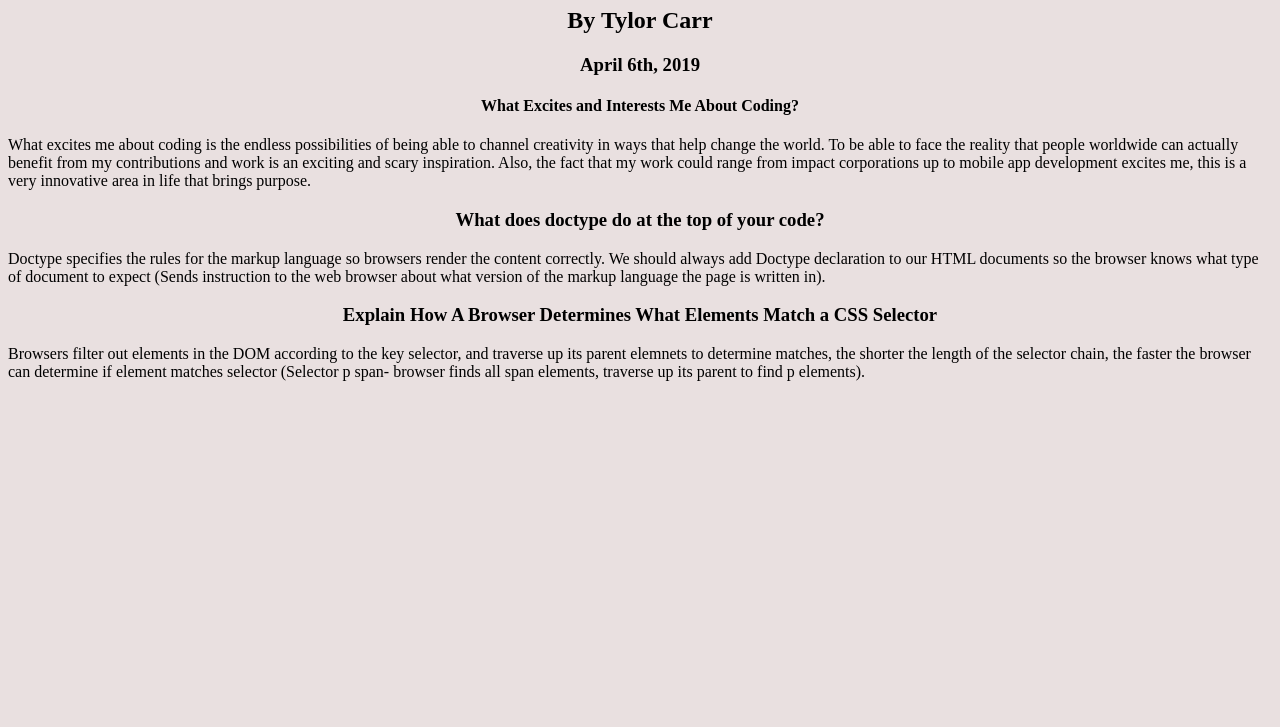
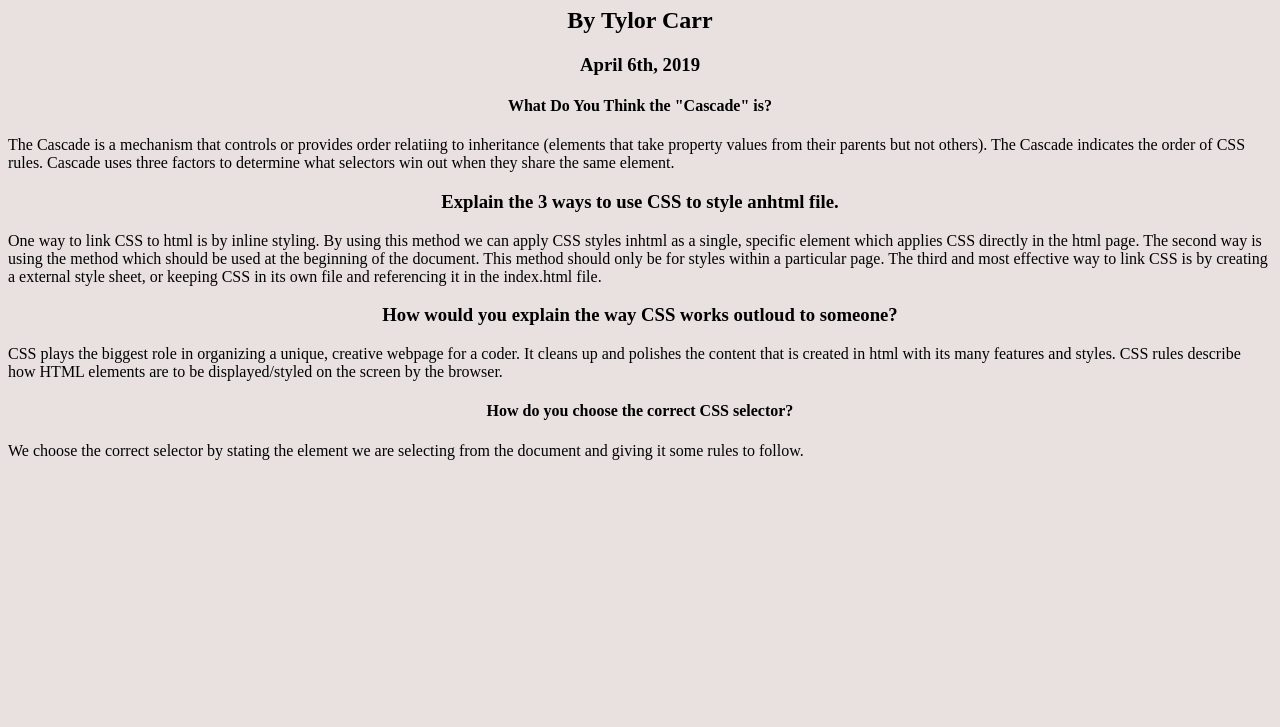
Before and after one commit to General2234/ACA_web101_Tylor_Carr, a plain HTML site: page myPortfolio/blog.html in a window 1280 px wide. Shown: the part 73-800 px from the top of the page. Drawn offline with Linux system fonts and the light colour scheme.

Commit message:
Updated Blog

```diff
--- a/myPortfolio/blog.html
+++ b/myPortfolio/blog.html
@@ -7,30 +7,37 @@
     <meta http-equiv="X-UA-Compatible" content="ie=edge" />
     <title>My Blog</title>
   </head>
-  <h1>My Blog 1</h1>
+  <h1>CSS Blog</h1>
   <h2>By Tylor Carr</h2>
   <h3>April 6th, 2019</h3>
-  <h4>What Excites and Interests Me About Coding?</h4>
+  <h4>What Do You Think the "Cascade" is?</h4>
   <body>
-    What excites me about coding is the endless possibilities of being able to
-    channel creativity in ways that help change the world. To be able to face
-    the reality that people worldwide can actually benefit from my contributions
-    and work is an exciting and scary inspiration. Also, the fact that my work
-    could range from impact corporations up to mobile app development excites
-    me, this is a very innovative area in life that brings purpose.
+    The Cascade is a mechanism that controls or provides order relatiing to
+    inheritance (elements that take property values from their parents but not
+    others). The Cascade indicates the order of CSS rules. Cascade uses three
+    factors to determine what selectors win out when they share the same
+    element.
 
-    <h3>What does doctype do at the top of your code?</h3>
-    Doctype specifies the rules for the markup language so browsers render the
-    content correctly. We should always add Doctype declaration to our HTML
-    documents so the browser knows what type of document to expect (Sends
-    instruction to the web browser about what version of the markup language the
-    page is written in).
+    <h3>Explain the 3 ways to use CSS to style anhtml file.</h3>
+    One way to link CSS to html is by inline styling. By using this method we
+    can apply CSS styles inhtml as a single, specific element which applies CSS
+    directly in the html page. The second way is using the
+    <style></style> method which should be used at the beginning of the
+    document. This method should only be for styles within a particular page.
+    The third and most effective way to link CSS is by creating a external style
+    sheet, or keeping CSS in its own file and referencing it in the index.html
+    file.
 
-    <h3>Explain How A Browser Determines What Elements Match a CSS Selector</h3>
-    Browsers filter out elements in the DOM according to the key selector, and
-    traverse up its parent elemnets to determine matches, the shorter the length
-    of the selector chain, the faster the browser can determine if element
-    matches selector (Selector p span- browser finds all span elements, traverse
-    up its parent to find p elements).
+    <h3>How would you explain the way CSS works outloud to someone?</h3>
+    CSS plays the biggest role in organizing a unique, creative webpage for a
+    coder. It cleans up and polishes the content that is created in html with
+    its many features and styles. CSS rules describe how HTML elements are to be
+    displayed/styled on the screen by the browser.
+
+    <h4>
+      How do you choose the correct CSS selector?
+    </h4>
+    We choose the correct selector by stating the element we are selecting from
+    the document and giving it some rules to follow.
   </body>
 </html>
```
